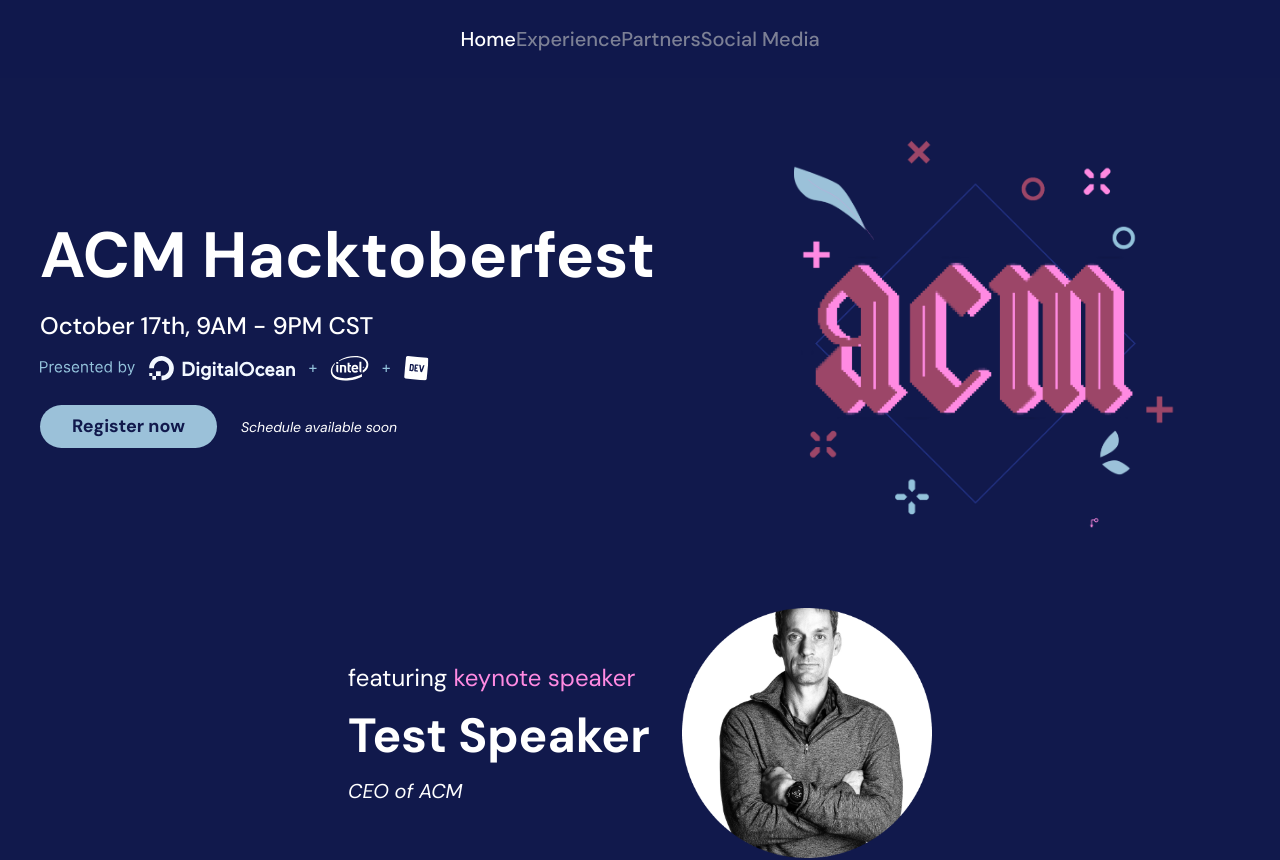
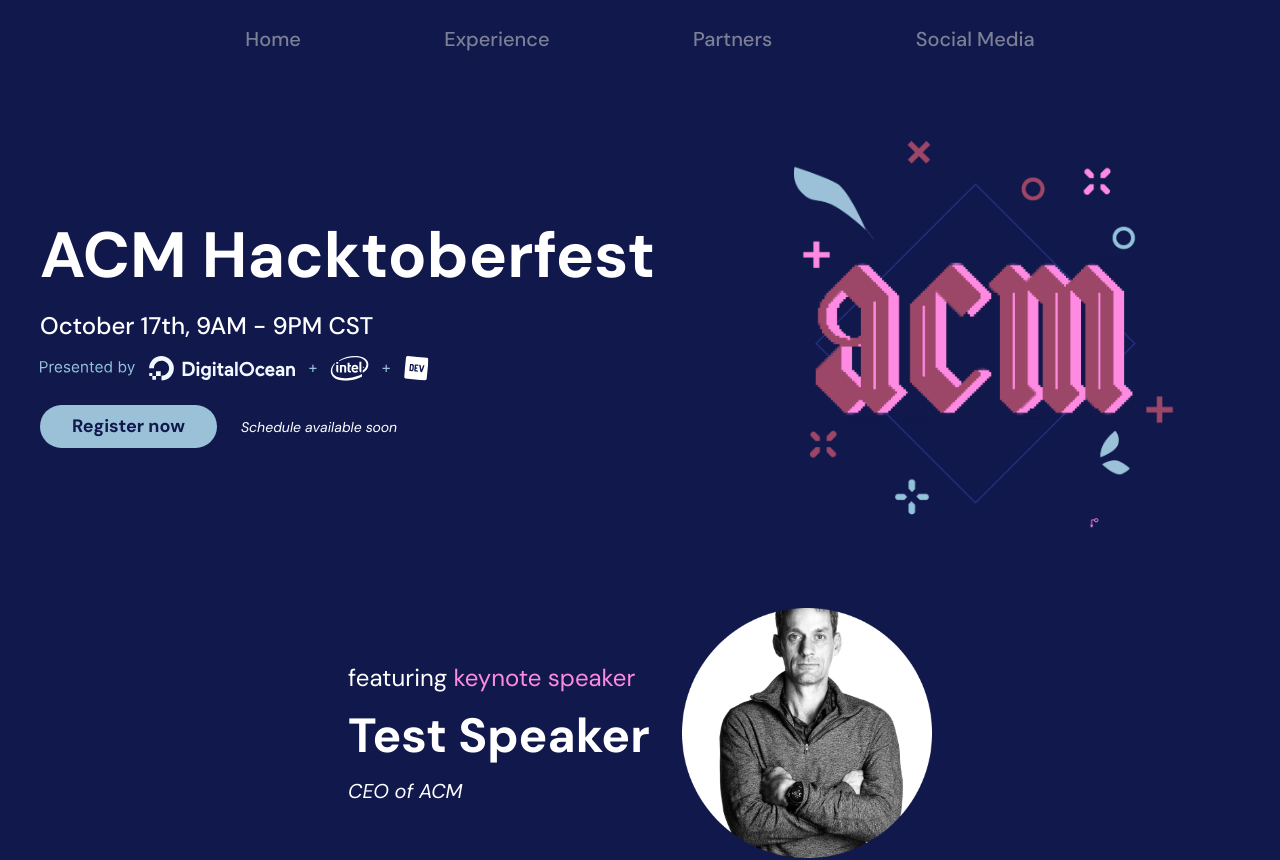
Before and after one commit to acmutd/hacktoberfest-site, a Next.js app: page / in a window 1280 px wide. Shown: the top 860 px of the page. Built offline with nearby package versions, Linux system fonts and the light colour scheme.

Commit message:
Add "scroll to" functionality in navbar

```diff
--- a/components/navbar.tsx
+++ b/components/navbar.tsx
@@ -1,12 +1,39 @@
-const Navbar = () => (
+import { FunctionComponent, Ref } from 'react'
+
+const scrollToRef = ref => window.scrollTo(0, ref.current.offsetTop - 100)
+
+type NavbarProps = {
+  homeRef: Ref<unknown>
+  experienceRef: Ref<unknown>
+  partnersRef: Ref<unknown>
+  socialMediaRef: Ref<unknown>
+}
+
+const Navbar: FunctionComponent<NavbarProps> = (props: NavbarProps) => (
   <div
     id='navbar'
     className='py-6 w-full flex items-center justify-center fixed bg-ocean bg-opacity-75 top-0 z-50'>
-    <div className='min-w-1/2 flex items-center justify-between px-8'>
-      <a className='link font-medium text-xl text-white'>Home</a>
-      <a className='link font-medium text-xl text-grayed'>Experience</a>
-      <a className='link font-medium text-xl text-grayed'>Partners</a>
-      <a className='link font-medium text-xl text-grayed'>Social Media</a>
+    <div className='w-full sm:w-full md:w-full lg:w-2/3 xl:w-3/10 flex items-center justify-between px-8'>
+      <a
+        onClick={() => scrollToRef(props.homeRef)}
+        className='link cursor-pointer font-medium text-xl text-grayed'>
+        Home
+      </a>
+      <a
+        onClick={() => scrollToRef(props.experienceRef)}
+        className='link cursor-pointer font-medium text-xl text-grayed'>
+        Experience
+      </a>
+      <a
+        onClick={() => scrollToRef(props.partnersRef)}
+        className='link cursor-pointer font-medium text-xl text-grayed'>
+        Partners
+      </a>
+      <a
+        onClick={() => scrollToRef(props.socialMediaRef)}
+        className='link cursor-pointer font-medium text-xl text-grayed'>
+        Social Media
+      </a>
     </div>
   </div>
 )
--- a/pages/index.tsx
+++ b/pages/index.tsx
@@ -6,20 +6,40 @@ import Tracks from '../components/tracks'
 import Partners from '../components/partners'
 import SocialMedia from '../components/social-media'
 import Footer from '../components/footer'
+import { useRef } from 'react'
 
 const Home = (): JSX.Element => {
+  const homeRef = useRef(null)
+  const experienceRef = useRef(null)
+  const partnersRef = useRef(null)
+  const socialMediaRef = useRef(null)
   return (
     <>
       <Head>
         <title>ACM Hacktoberfest</title>
         <link rel='icon' href='/favicon.ico' />
       </Head>
-      <Navbar />
-      <Hero />
-      <Speakers />
-      <Tracks />
-      <Partners />
-      <SocialMedia />
+      <Navbar
+        homeRef={homeRef}
+        experienceRef={experienceRef}
+        partnersRef={partnersRef}
+        socialMediaRef={socialMediaRef}
+      />
+      <section ref={homeRef}>
+        <Hero />
+      </section>
+      <section>
+        <Speakers />
+      </section>
+      <section ref={experienceRef}>
+        <Tracks />
+      </section>
+      <section ref={partnersRef}>
+        <Partners />
+      </section>
+      <section ref={socialMediaRef}>
+        <SocialMedia />
+      </section>
       <Footer />
     </>
   )
```
